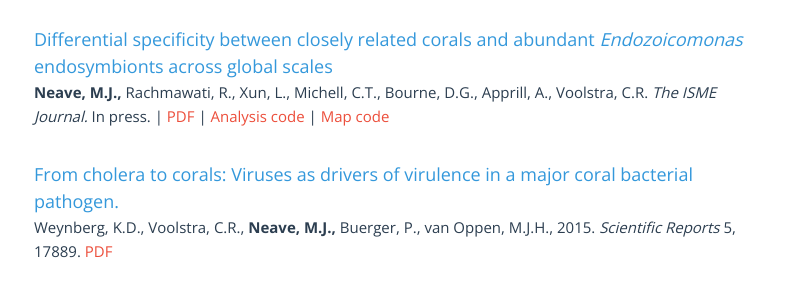
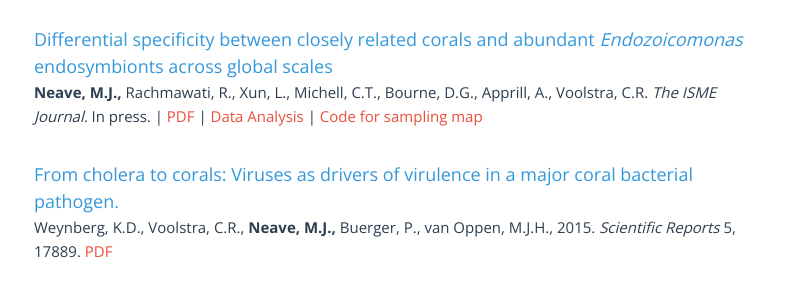
Before and after one commit to neavemj/neavemj.github.io, a Jekyll site: the page built from publications.html, in a window 1280 px wide. Shown: the part 374-673 px from the top of the page, without its empty margins (241-1036 px from the left). Built offline with Jekyll 4.4.1, drawn with Linux system fonts in a browser that asks for light colours; nearby versions of some CDN libraries; comment, search, counter and statistics services are not loaded.

Commit message:
added labels

```diff
--- a/publications.html
+++ b/publications.html
@@ -17,9 +17,9 @@
 	  |
           <a id="pdf-pubs" href=/pdfs/Neave_et_al-2016-The_ISME_Journal.pdf>PDF</a>
 	  |
-	  <a id="code-link" href="/posts/coralMicrobiome">Analysis code</a>
+	  <a id="code-link" href="/posts/coralMicrobiome">Data Analysis</a>
 	  |
-	  <a id="code-link" href="/posts/coralMap">Map code</a>
+	  <a id="code-link" href="/posts/coralMap">Code for sampling map</a>
 	  </p>
 
       <br>
```
